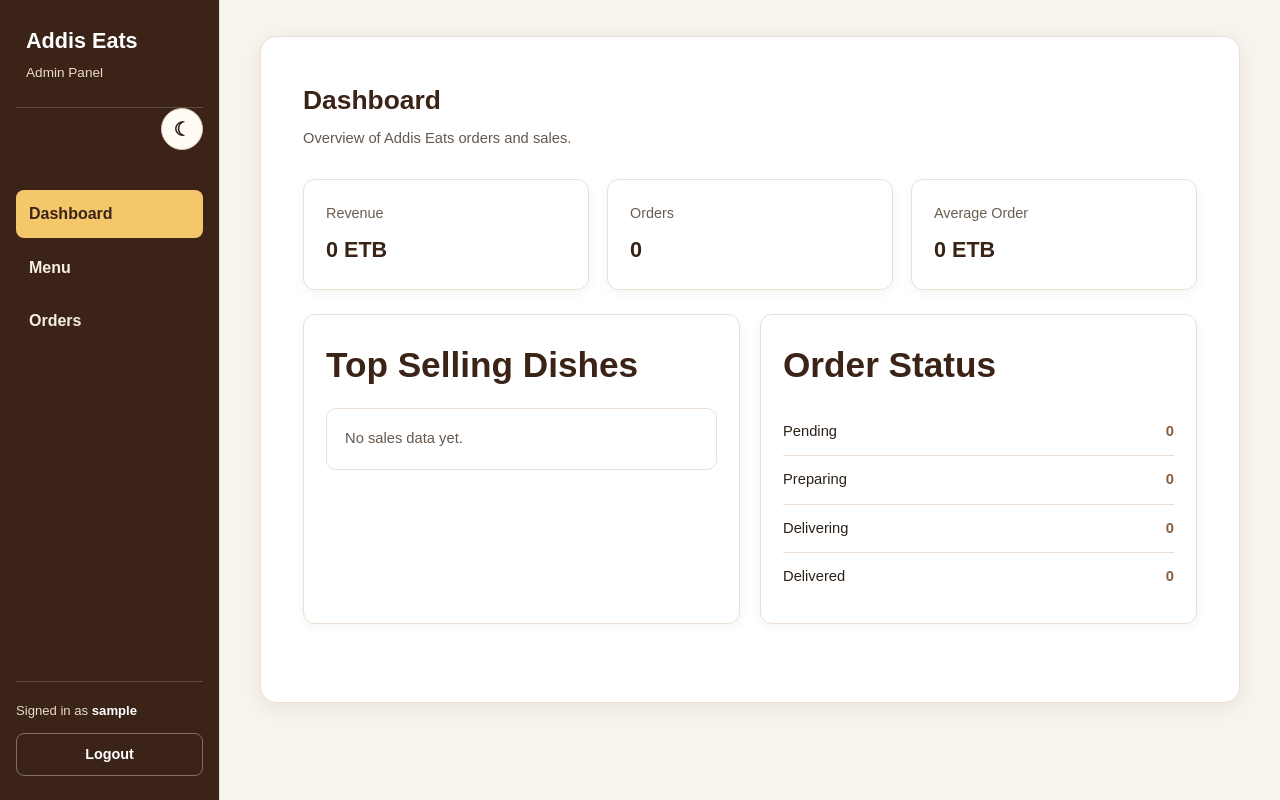
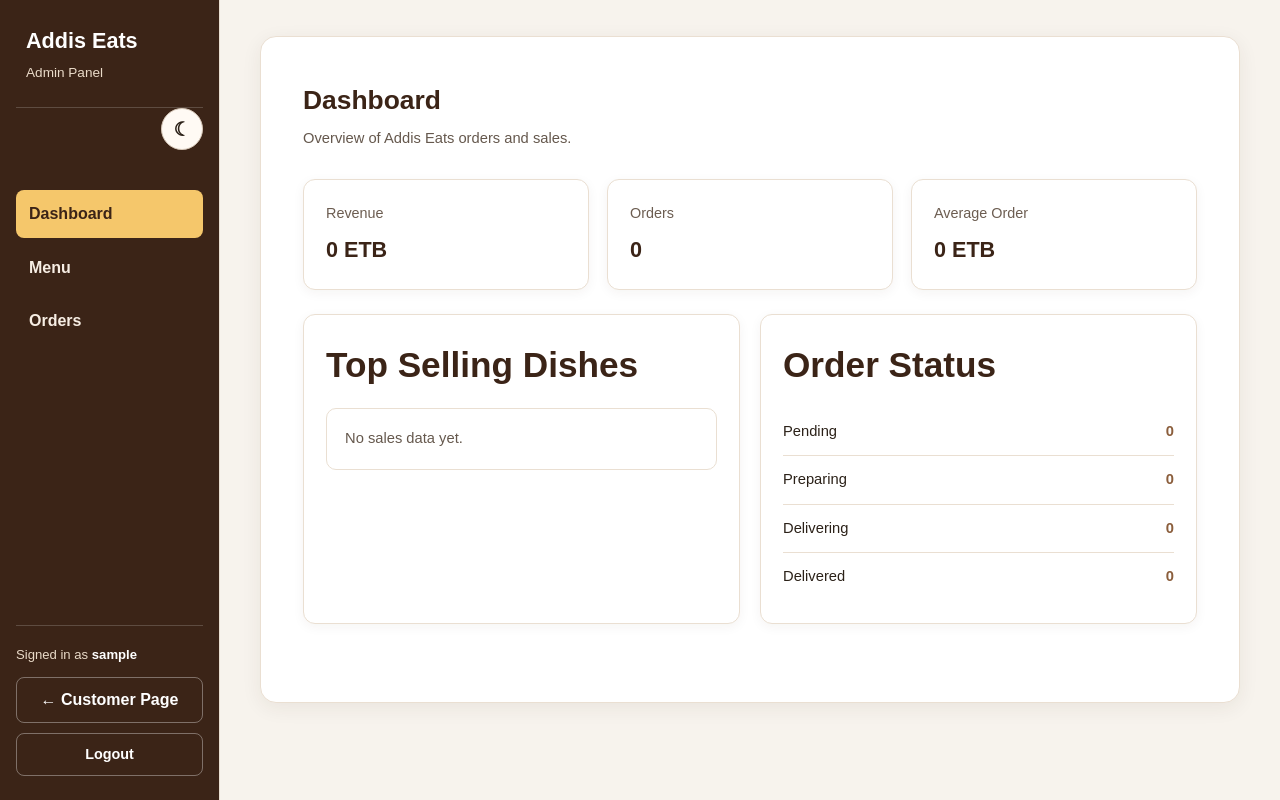
Before and after one commit to HaniSemayat/Addis-Eats, a React (Vite) app: page /admin in a window 1280 px wide. Built offline with nearby package versions, Linux system fonts and the light colour scheme; sample sign-in values are in the browser's storage.

Commit message:
feat: add return to customer page

```diff
--- a/src/admin/AdminLayout.jsx
+++ b/src/admin/AdminLayout.jsx
@@ -56,6 +56,13 @@ function AdminLayout() {
                         </strong>
                     </p>
 
+                    <NavLink
+                        to="/"
+                        className="admin-customer-link"
+                    >
+                        ← Customer Page
+                    </NavLink>
+
                     <button
                         type="button"
                         onClick={
--- a/src/index.css
+++ b/src/index.css
@@ -3331,6 +3331,39 @@ footer p {
     color: #ffffff;
 }
 
+.admin-customer-link {
+    display: block;
+    width: 100%;
+    margin-bottom: 10px;
+    padding: 9px 12px;
+    border: 1px solid rgba(255, 255, 255, 0.35);
+    border-radius: 8px;
+    color: #ffffff;
+    text-align: center;
+    text-decoration: none;
+    transition:
+        background 0.2s ease,
+        color 0.2s ease,
+        border-color 0.2s ease;
+}
+
+.admin-customer-link:hover {
+    background: rgba(255, 255, 255, 0.12);
+    color: #ffffff;
+    border-color: rgba(255, 255, 255, 0.55);
+}
+
+:root[data-theme="dark"] .admin-customer-link {
+    color: #f2ebe3;
+    border-color: #5a493b;
+}
+
+:root[data-theme="dark"] .admin-customer-link:hover {
+    background: #332820;
+    color: #ffffff;
+    border-color: #6b5747;
+}
+
 /* Small-screen Admin modal */
 
 @media (max-width: 600px) {
```
